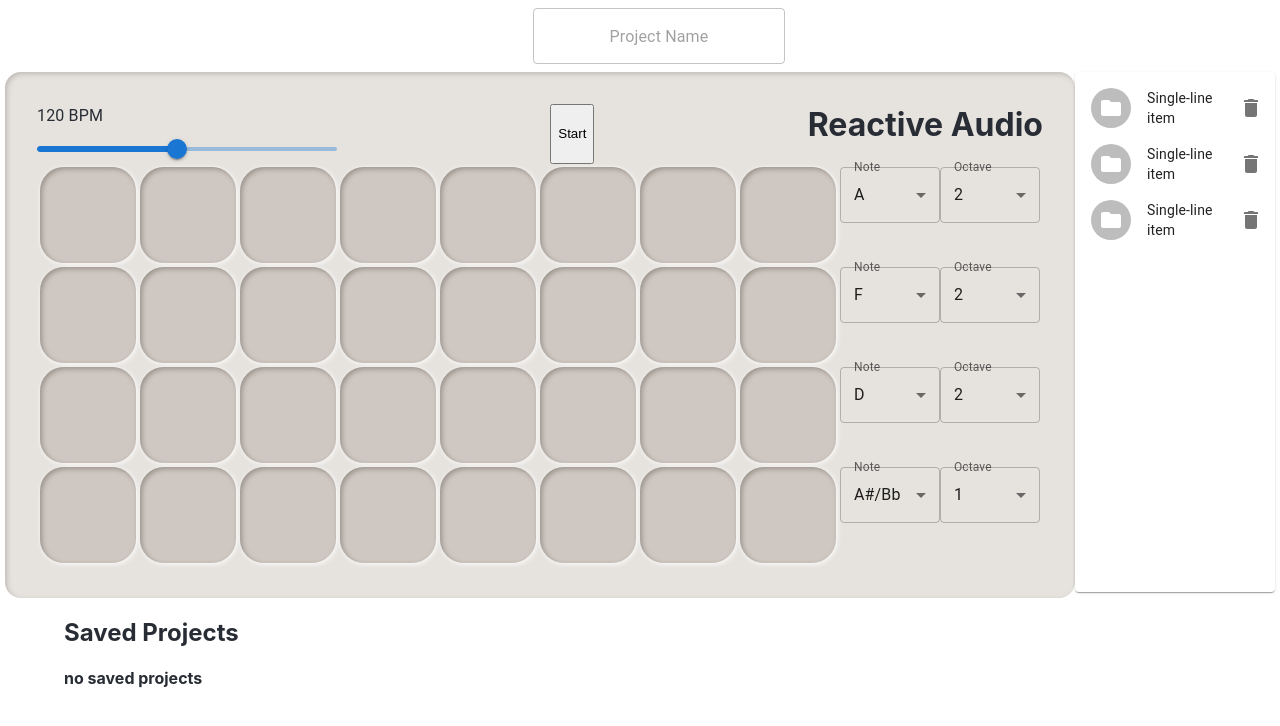
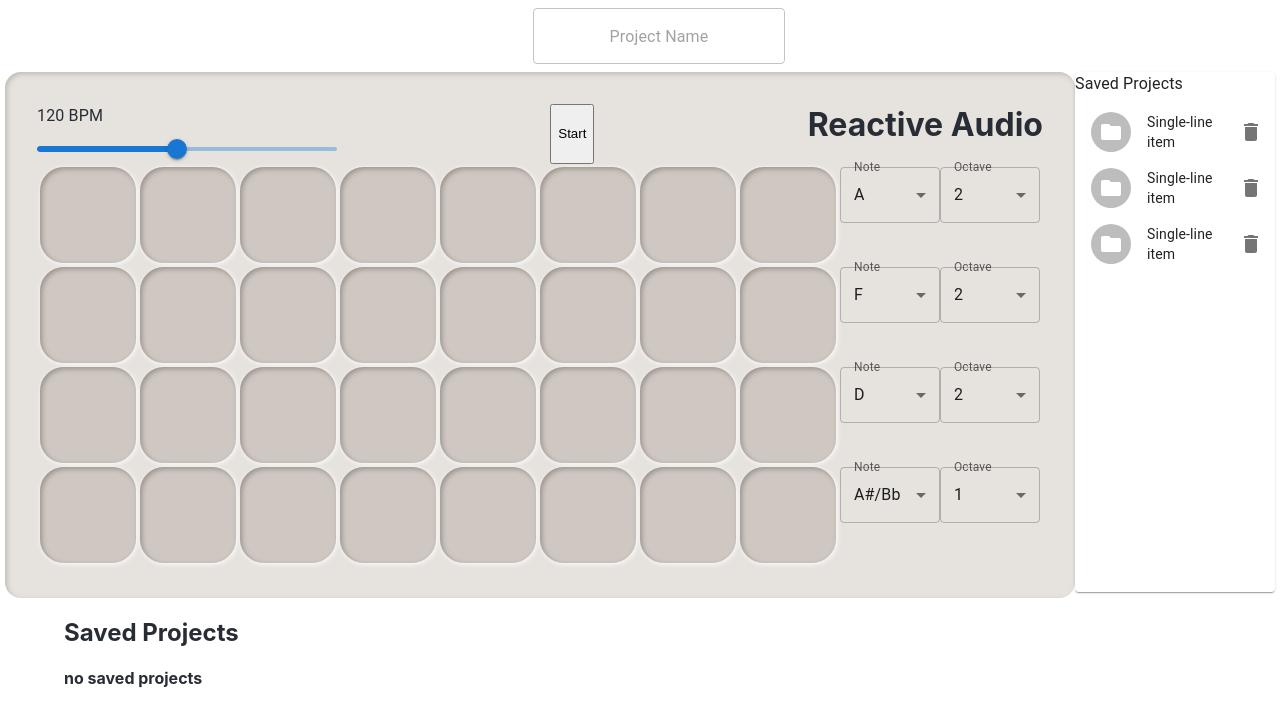
Before and after one commit to rriegel/Reactive-Audio, a React app: page / in a window 1280 px wide. Shown: the top 726 px of the page. Built offline with nearby package versions, Linux system fonts and the light colour scheme; no server answers; the HTML template or start-up script is replaced by a standard one.

Commit message:
added props to savelist2 and typography

```diff
--- a/client/src/app.jsx
+++ b/client/src/app.jsx
@@ -134,7 +134,11 @@ class App extends React.Component {
             changeOctave={ (e) => this.changeOctave(e) }
             changeBPM={ (e) => this.changeBPM(e) }
           />
-          <SaveList2/>
+          <SaveList2
+            saves={ this.state.savestates }
+            loadSave={ (stateName) => this.loadSave(stateName) }
+            deleteSave={ (stateName) => this.deleteSave(stateName) }
+          />
         </div>
         <SaveList
           saves={ this.state.savestates }
--- a/client/src/components/utils/SaveList2.js
+++ b/client/src/components/utils/SaveList2.js
@@ -1,6 +1,7 @@
 import React from 'react';
 
 import Paper from '@mui/material/Paper';
+import Typography from '@mui/material/Typography';
 import List from '@mui/material/List';
 import ListItem from '@mui/material/ListItem';
 import ListItemAvatar from '@mui/material/ListItemAvatar';
@@ -10,7 +11,7 @@ import IconButton from '@mui/material/IconButton';
 import FolderIcon from '@mui/icons-material/Folder';
 import DeleteIcon from '@mui/icons-material/Delete';
 
-export default function SaveList2() {
+export default function SaveList2({saves, loadSave, deleteSave}) {
 
   const generate = (element) => {
     return [0, 1, 2].map((value) =>
@@ -22,6 +23,9 @@ export default function SaveList2() {
 
   return (
     <Paper style={{maxHeight: 520, minWidth: 200, overflow: 'auto'}}>
+      <Typography>
+        Saved Projects
+      </Typography>
       <List dense={true}>
         { generate (
           <ListItem
```
